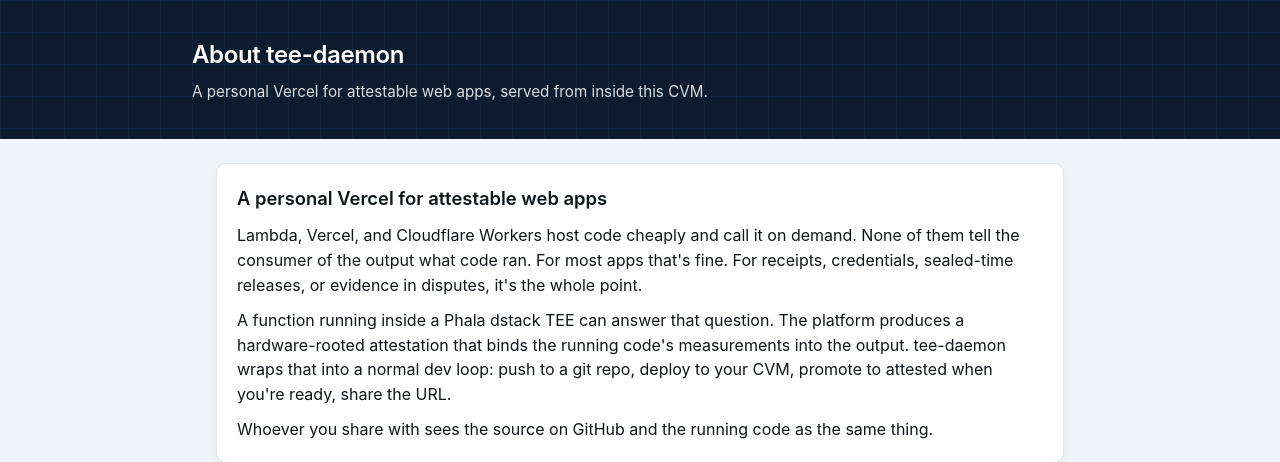
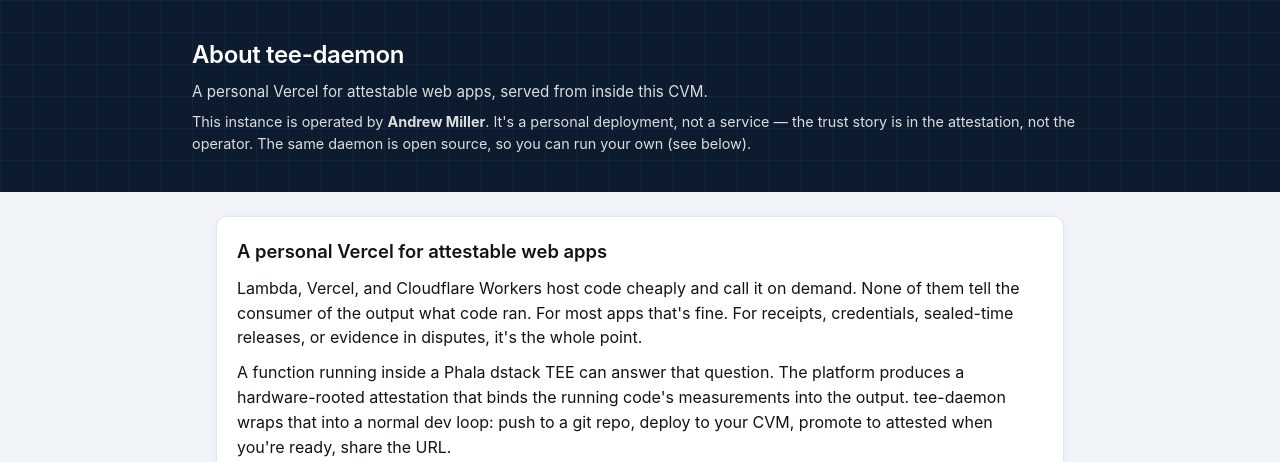
Before and after one commit to amiller/dstack-webhost, a Python web app: template proxy/templates/about.html in a window 1280 px wide. Shown: the top 462 px of the page. Run offline with Jinja, Linux system fonts and the light colour scheme; the template is opened without the code that fills it, so the values that code supplies are empty.

Commit message:
landing/about: identify the operator (personal instance, trust the attestation)
Ports the personalization from the prod7 build line, minus the hardcoded
hostname (the same image serves staging and prod under different domains).

Co-Authored-By: Claude Fable 5 <noreply@anthropic.com>

```diff
--- a/proxy/templates/about.html
+++ b/proxy/templates/about.html
@@ -31,6 +31,7 @@
   <div class="wrap">
     <h1>About tee-daemon</h1>
     <p>A personal Vercel for attestable web apps, served from inside this CVM.</p>
+    <p style="margin-top:0.5rem;font-size:0.9rem;opacity:0.85">This instance is operated by <strong>Andrew Miller</strong>. It's a personal deployment, not a service — the trust story is in the attestation, not the operator. The same daemon is open source, so you can run your own (see below).</p>
   </div>
 </header>
 <main>
--- a/proxy/templates/index.html
+++ b/proxy/templates/index.html
@@ -38,6 +38,7 @@
   <div class="wrap">
     <h1>tee-daemon</h1>
     <p>You are looking at a <a href="https://amiller.github.io/dstack-webhost/" target="_blank">dstack-webhost</a> instance — a personal hosting platform for attestable web apps inside a Phala dstack CVM.</p>
+    <p style="margin-top:0.5rem;font-size:0.88rem;opacity:0.8">This is <strong>Andrew Miller's</strong> personal instance. You don't have to trust the operator — every attested app below carries a hardware-rooted quote you can verify. Want your own? <a href="/about">Run one on a Phala dstack CVM →</a></p>
   </div>
 </header>
 <main>
```
